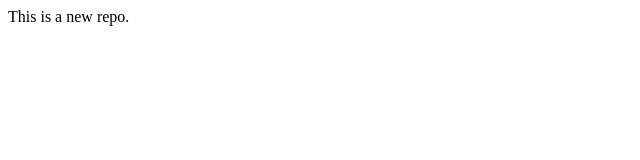
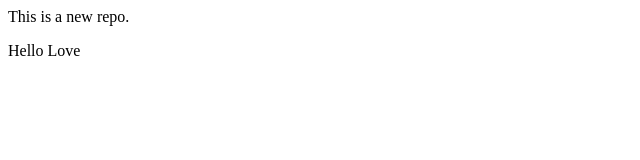
Before and after one commit to Adnan14101/LocalRepo, a plain HTML site: page index.html in a window 1280 px wide. Shown: the full height of the page, 0-640 px from the left. Drawn offline with Linux system fonts and the light colour scheme.

Commit message:
add new para

```diff
--- a/index.html
+++ b/index.html
@@ -1 +1,2 @@
 <p>This is a new repo.</p>
+<p>Hello Love</p>
```
